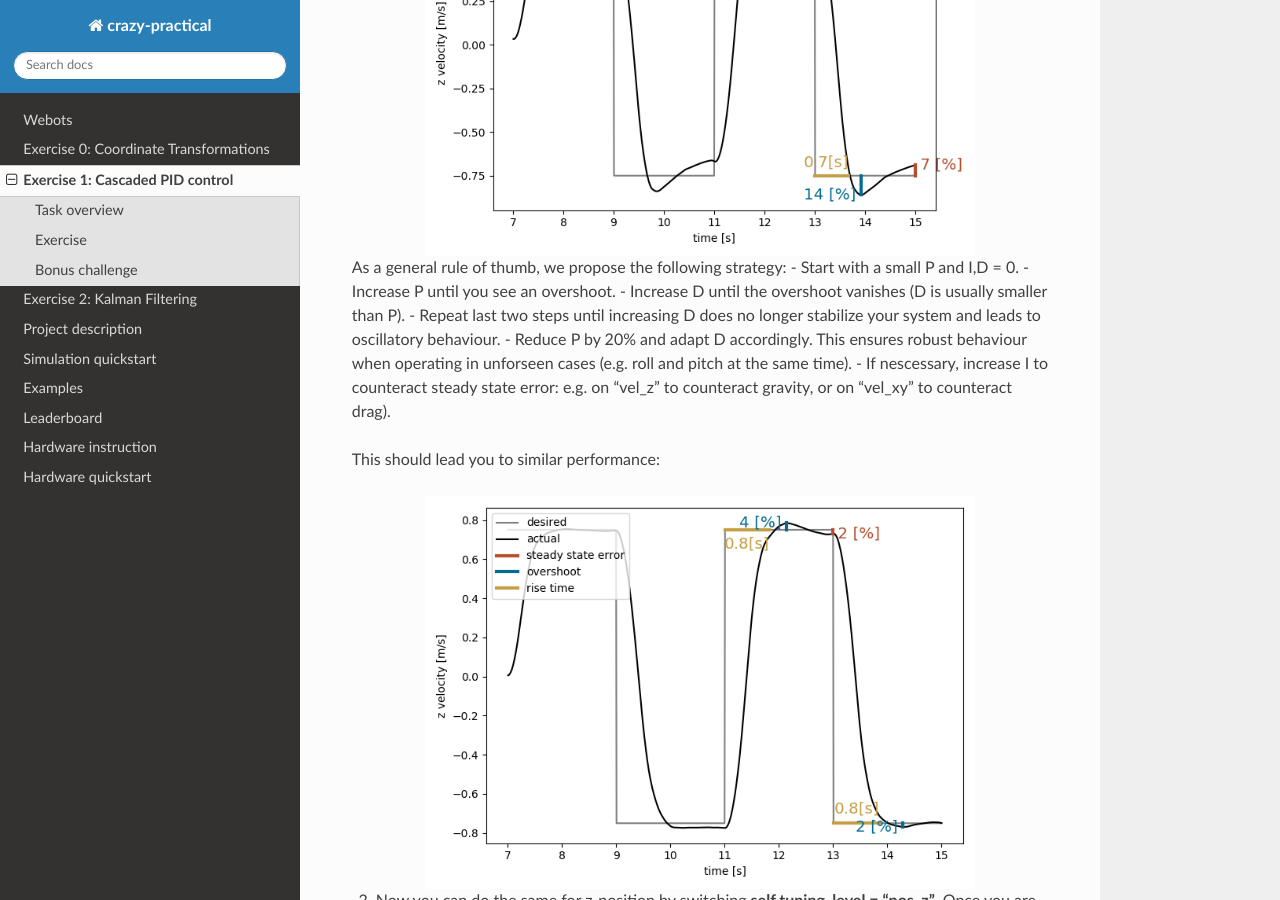
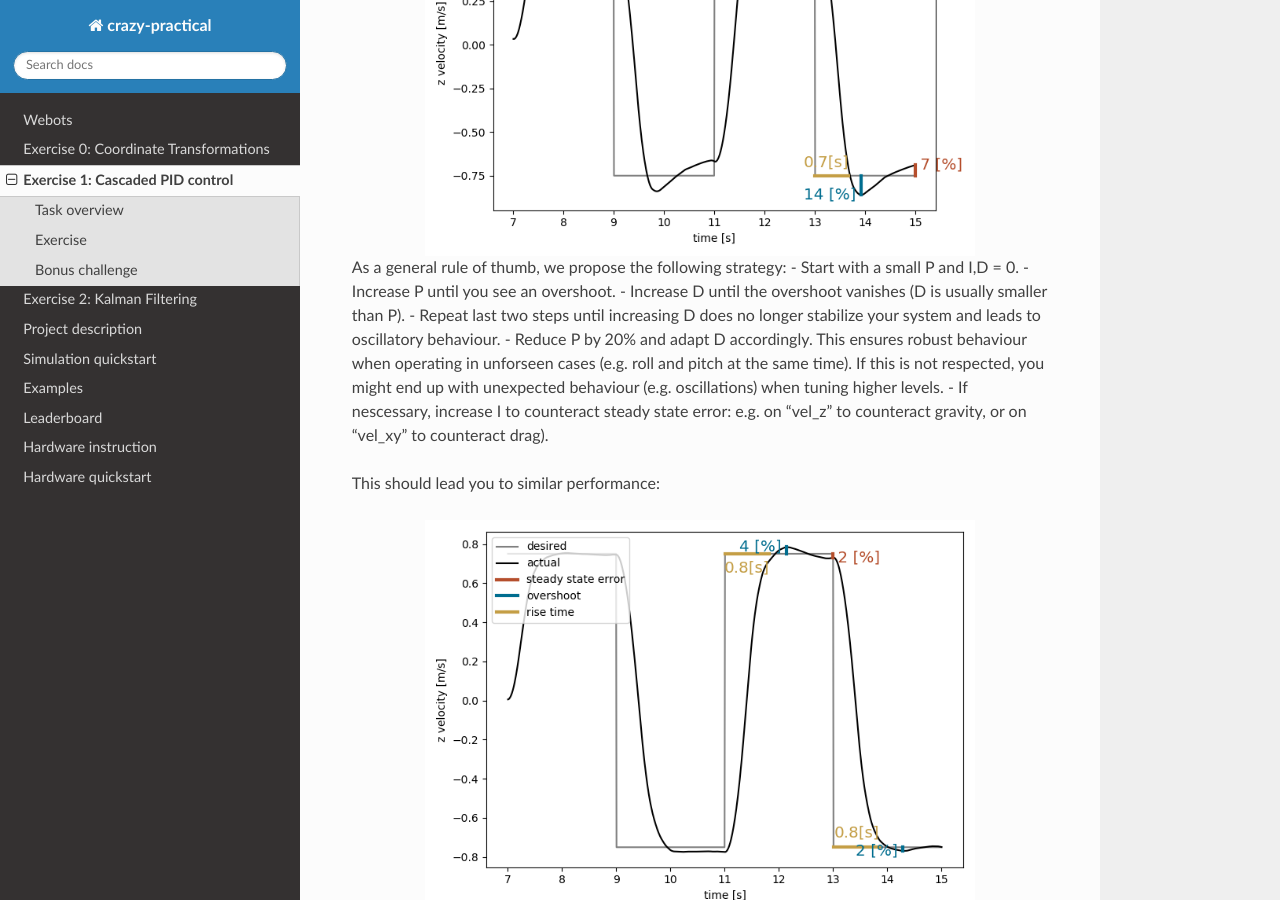
Before and after one commit to Ben-Jarvis/TEMP-crazy-tutorials-2024, a Sphinx documentation site: the page built from docs/exercise_1/exercise_1_description.rst, in a window 1280 px wide and 900 px high, scrolled down 2480 px. Built offline with Sphinx 7.4.7 and the Read the Docs theme 2.0.0, drawn with Linux system fonts in a browser that asks for light colours; some of the changed text lies outside the part shown.

Commit message:
Added some more info on exercise 1

```diff
--- a/docs/exercise_1/exercise_1_description.rst
+++ b/docs/exercise_1/exercise_1_description.rst
@@ -48,7 +48,7 @@ As a general rule of thumb, we propose the following strategy:
 - Increase P until you see an overshoot.
 - Increase D until the overshoot vanishes (D is usually smaller than P).
 - Repeat last two steps until increasing D does no longer stabilize your system and leads to oscillatory behaviour.
-- Reduce P by 20% and adapt D accordingly. This ensures robust behaviour when operating in unforseen cases (e.g. roll and pitch at the same time).
+- Reduce P by 20% and adapt D accordingly. This ensures robust behaviour when operating in unforseen cases (e.g. roll and pitch at the same time). If this is not respected, you might end up with unexpected behaviour (e.g. oscillations) when tuning higher levels.
 - If nescessary, increase I to counteract steady state error: e.g. on "vel_z" to counteract gravity, or on "vel_xy" to counteract drag).
 
 This should lead you to similar performance:
```
Also changed, not shown: other parts of docs/exercise_1/exercise_1_description.rst (+1 -1 lines).
